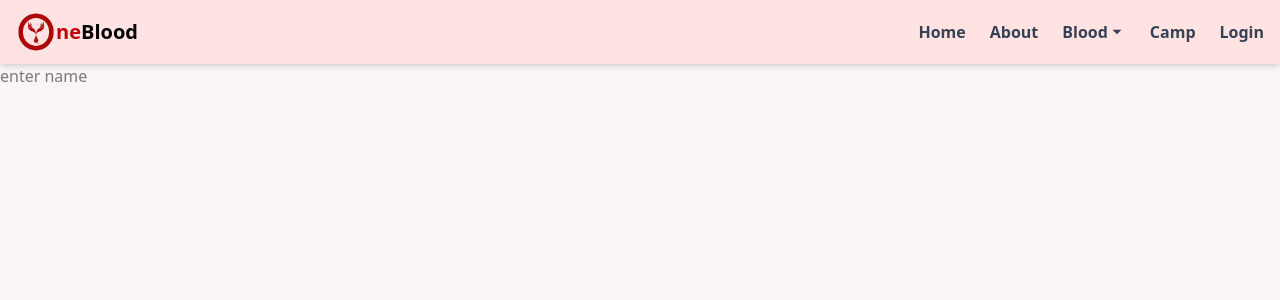
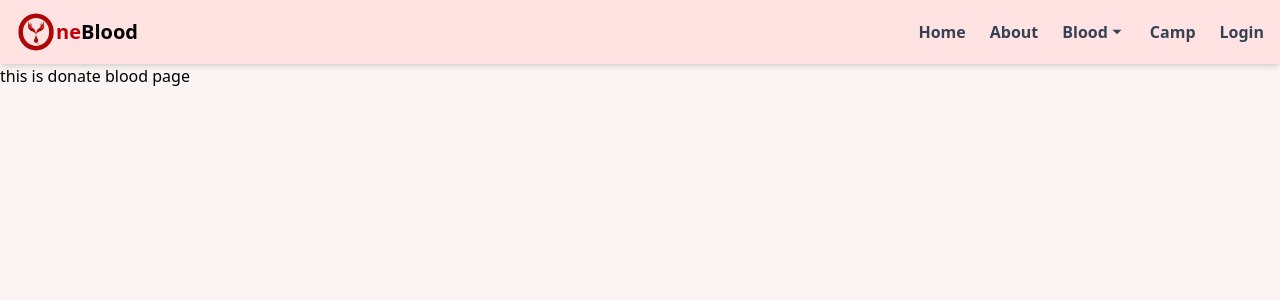
Before and after one commit to ayeshlakshan35/OneBlood-frontend, a React (Vite) app: page /DBlood in a window 1280 px wide. Shown: the top 300 px of the page. Built offline with nearby package versions, Linux system fonts and the light colour scheme.

Commit message:
Update: added latest changes

```diff
--- a/src/Component/Singup/UserSingup.jsx
+++ b/src/Component/Singup/UserSingup.jsx
@@ -130,6 +130,7 @@ export default function Signup({ gotoBloodBank, goto }) {
             </p>
           </form>
         </div>
+
       </div>
     </div>
   );
--- a/src/Pages/DonateBlood.jsx
+++ b/src/Pages/DonateBlood.jsx
@@ -4,9 +4,7 @@ import Navbar from '../Component/Navbar/Navbar'
 export default function DonateBlood() {
   return (
     <div>
-      <form>
-        <input type="text" placeholder='enter name' />
-      </form>
+      <h1>this is donate blood page</h1>
     </div>
   )
 }
```
